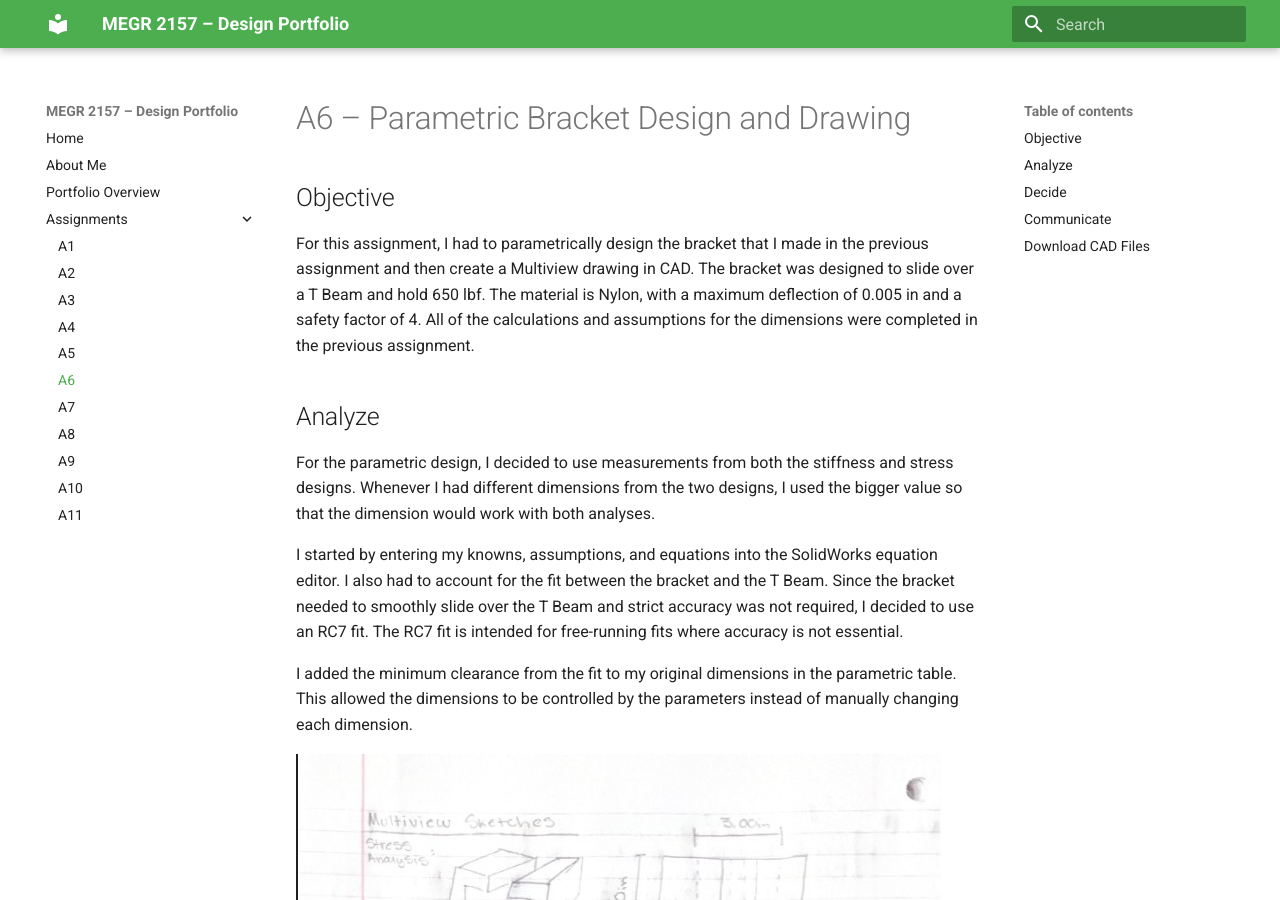
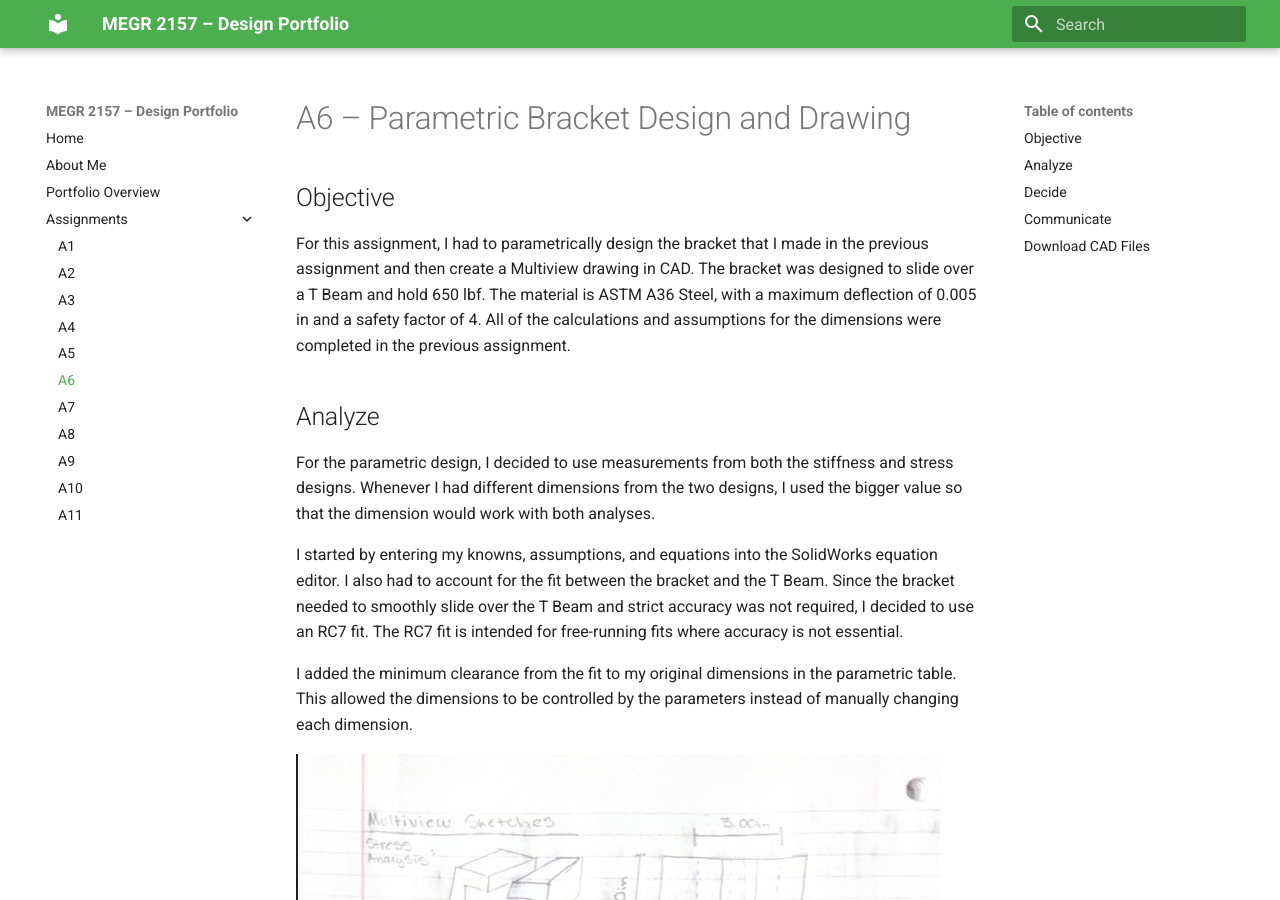
Before and after one commit to gmclean04/Mclean-MEGR-2156-Portfolio, an MkDocs documentation site: the page built from docs/assignments/A06/index.md, in a window 1280 px wide and 900 px high. Built offline with MkDocs 1.6.1 and Material for MkDocs 9.7.7, drawn with Linux system fonts in a browser that asks for light colours.

Commit message:
Update material from Nylon to ASTM A36 Steel

```diff
--- a/docs/assignments/A06/index.md
+++ b/docs/assignments/A06/index.md
@@ -2,7 +2,7 @@
 
 ## Objective
 
-For this assignment, I had to parametrically design the bracket that I made in the previous assignment and then create a Multiview drawing in CAD. The bracket was designed to slide over a T Beam and hold 650 lbf. The material is Nylon, with a maximum deflection of 0.005 in and a safety factor of 4. All of the calculations and assumptions for the dimensions were completed in the previous assignment.
+For this assignment, I had to parametrically design the bracket that I made in the previous assignment and then create a Multiview drawing in CAD. The bracket was designed to slide over a T Beam and hold 650 lbf. The material is ASTM A36 Steel, with a maximum deflection of 0.005 in and a safety factor of 4. All of the calculations and assumptions for the dimensions were completed in the previous assignment.
 
 ## Analyze
 
```
